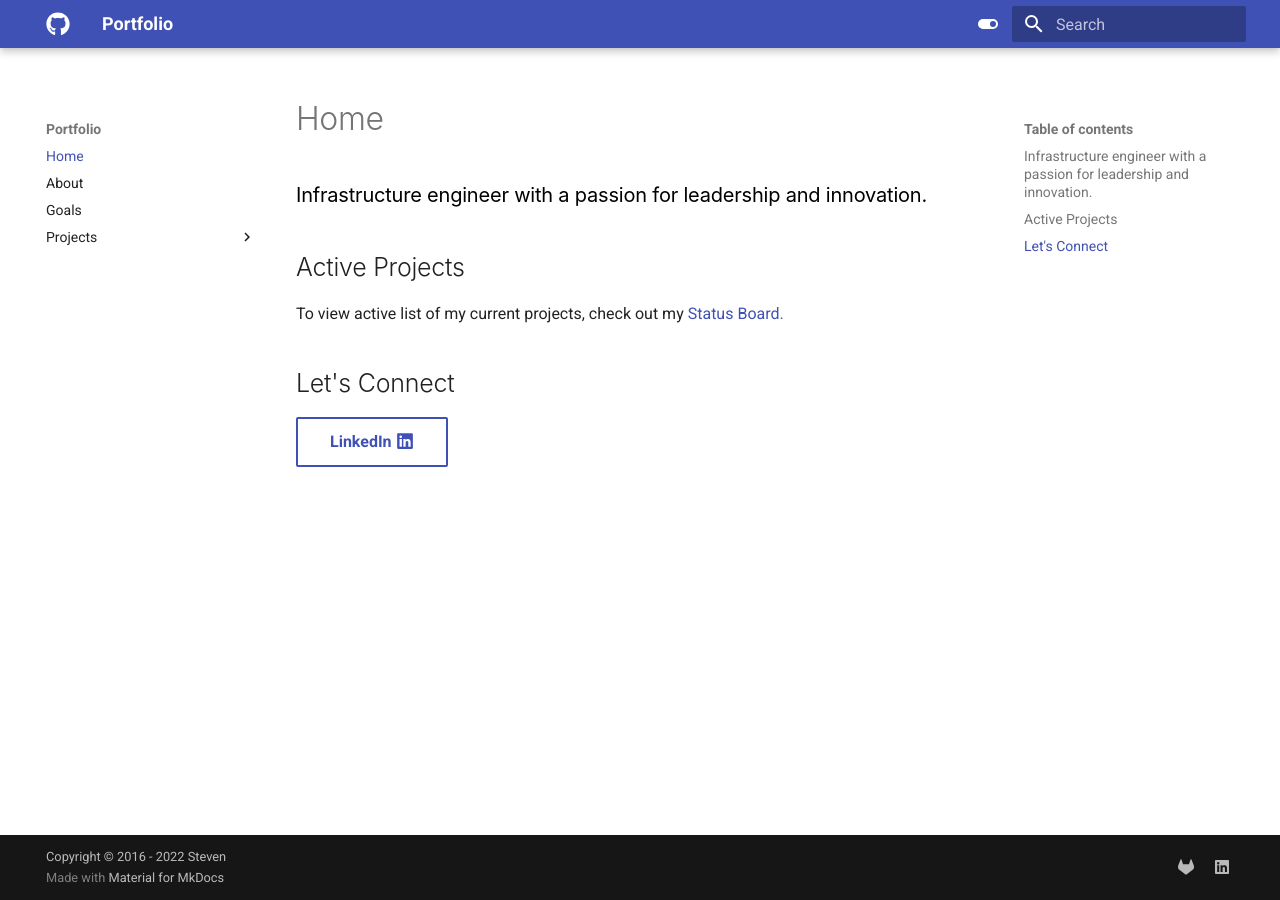
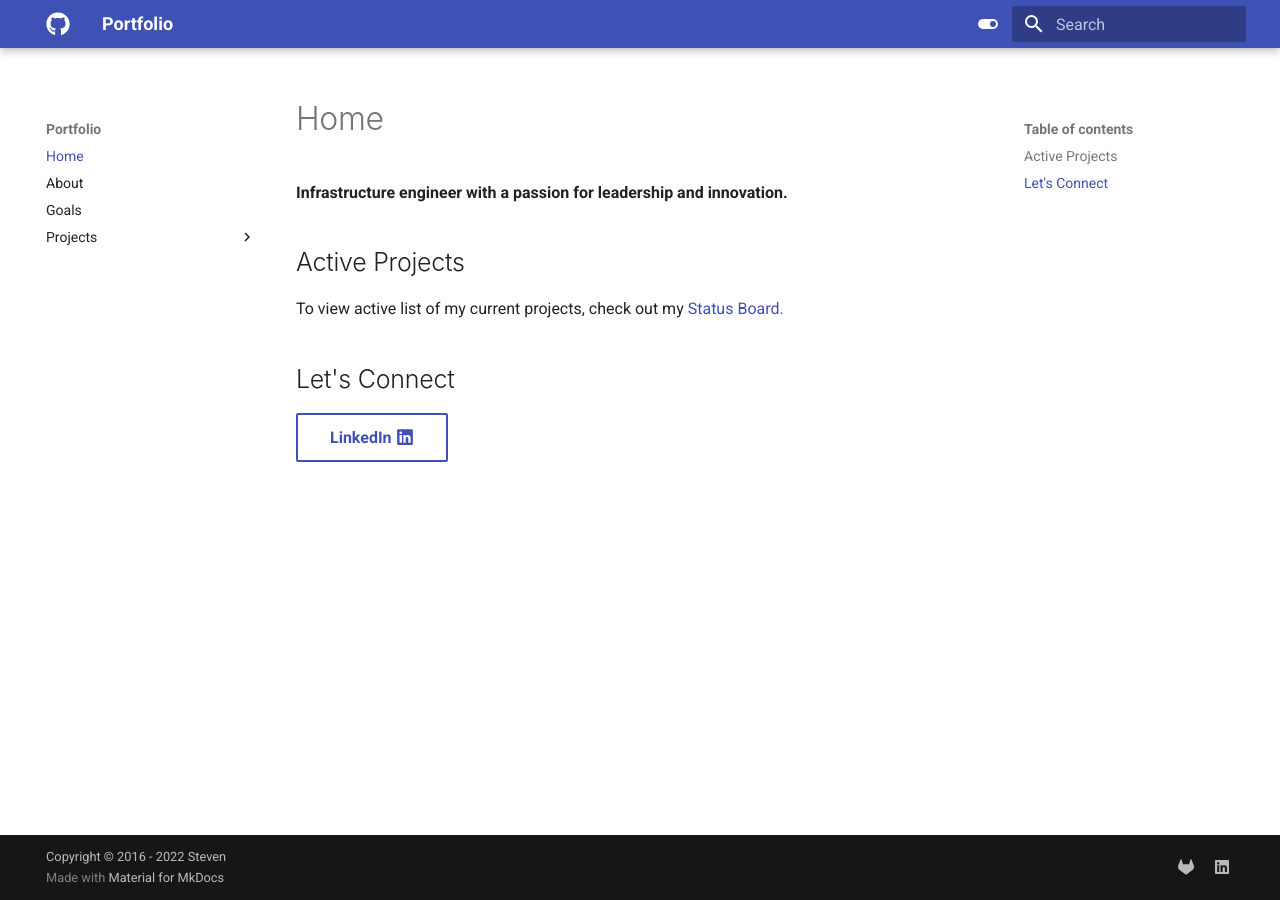
Before and after one commit to stevejoluc/stevejoluc.github.io, an MkDocs documentation site: the page built from docs/index.md, in a window 1280 px wide. Built offline with MkDocs 1.6.1 and Material for MkDocs 9.7.7, drawn with Linux system fonts in a browser that asks for light colours.

Commit message:
update index

```diff
--- a/docs/index.md
+++ b/docs/index.md
@@ -1,5 +1,5 @@
 # Home
-### Infrastructure engineer with a passion for leadership and innovation.
+**Infrastructure engineer with a passion for leadership and innovation.**
 
 ## Active Projects
  To view active list of my current projects, check out my [Status Board.](https://github.com/users/stevejoluc/projects/2#column-16610887)
```
